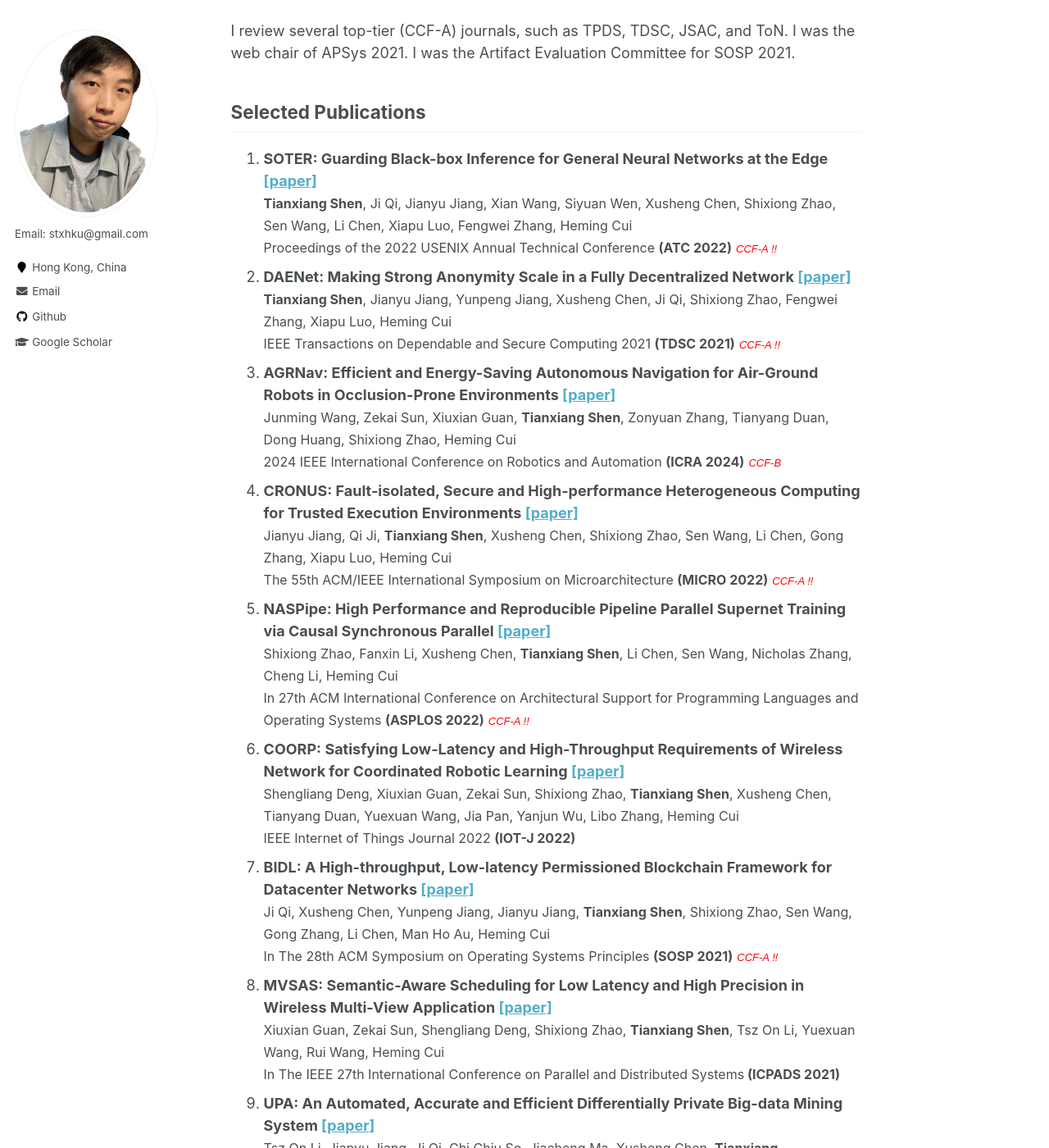
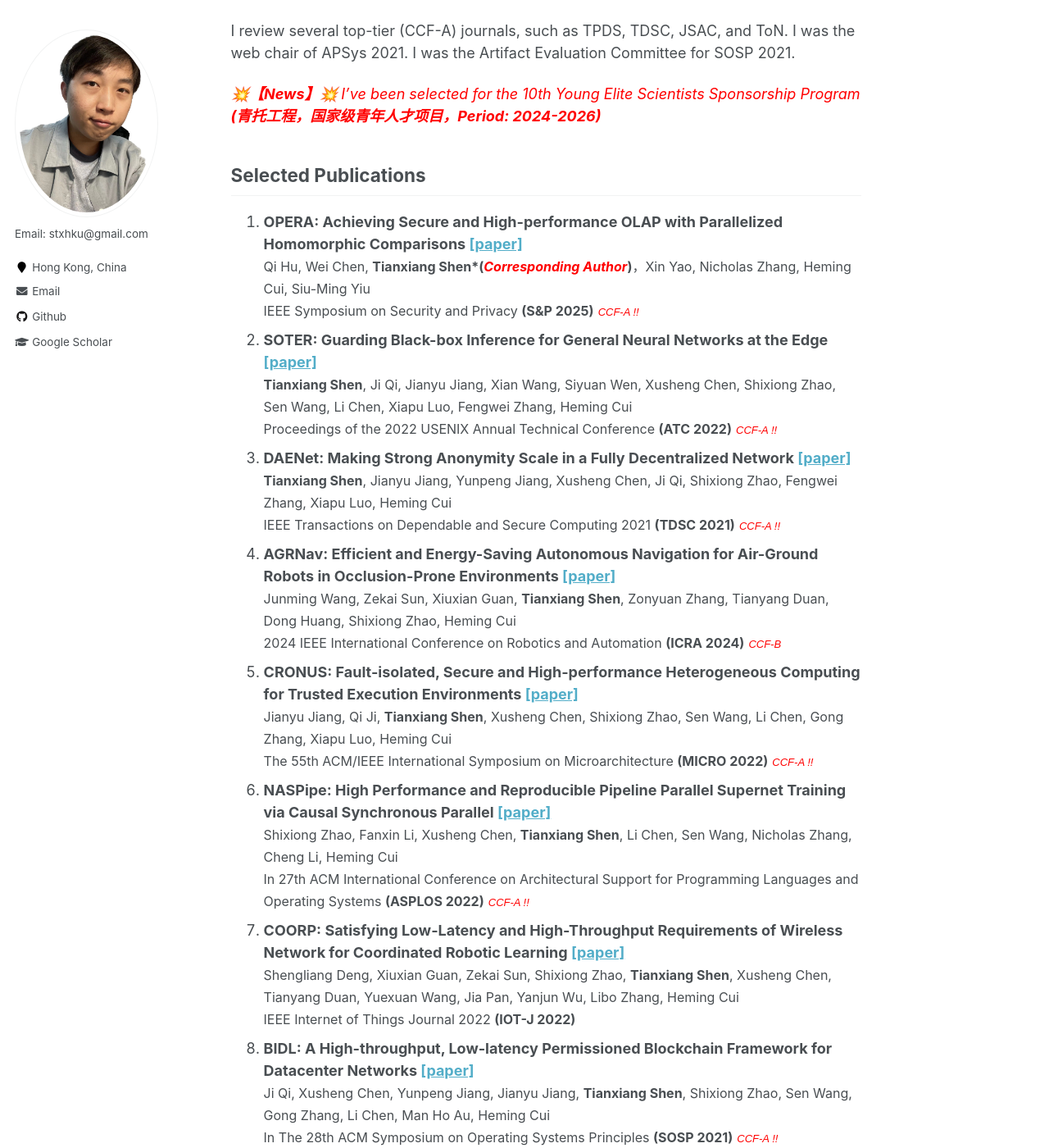
Before and after one commit to tianxiang999/tianxiang999.github.io, a Jekyll site: the page built from _pages/about.md, in a window 1280 px wide and 1400 px high, scrolled down 322 px. Shown: the whole window at 82% size. Built offline with Jekyll 4.4.1, drawn with Linux system fonts in a browser that asks for light colours; comment, search, counter and statistics services are not loaded.

Commit message:
Update about.md

```diff
--- a/_pages/about.md
+++ b/_pages/about.md
@@ -19,13 +19,10 @@ I review several top-tier (CCF-A) journals, such as TPDS, TDSC, JSAC, and ToN. I
 was the web chair of APSys 2021. I was the Artifact Evaluation
 Committee for SOSP 2021.
 
-<!-- <strong><em style="color: red;">💥【News】💥 </em></strong><em style="color:
+<strong><em style="color: red;">💥【News】💥 </em></strong><em style="color:
 red;">I've been selected for the 10th Young Elite Scientists Sponsorship Program
-</em><strong><em style="color: red;">(青托工程，国家级青年人才项目) </em></strong><em style="color:
-red;">by the China Association for Science and Technology (中国科学技术协会)</em><em style="color:
-red;">, receiving a research grant of </em><strong><em style="color:
-red;">300,000 RMB </em></strong><em style="color:
-red;">(Period: 2024-2026).</em> -->
+</em><strong><em style="color: red;">(青托工程，国家级青年人才项目，Period: 2024-2026) </em>
+
 
 
 
@@ -37,13 +34,20 @@ red;">(Period: 2024-2026).</em> -->
 Selected Publications
 -----
 
-1. <strong>SOTER: Guarding Black-box Inference for General Neural Networks at the Edge [[paper]](https://www.usenix.org/system/files/atc22-shen.pdf)</strong>
+1. <strong>OPERA: Achieving Secure and High-performance OLAP with Parallelized Homomorphic Comparisons [[paper]]()</strong>
+  <br>
+   <font size="3"> Qi Hu, Wei Chen, <strong>Tianxiang Shen*(<em style="color:
+   red;">Corresponding Author</em>)</strong>，Xin Yao,
+   Nicholas Zhang, Heming Cui, Siu-Ming Yiu<br>IEEE Symposium on Security and Privacy <strong>(S&P 2025)</strong></font><font size="2"
+   face="arial" color="red"><i>CCF-A !!</i></font>
+
+2. <strong>SOTER: Guarding Black-box Inference for General Neural Networks at the Edge [[paper]](https://www.usenix.org/system/files/atc22-shen.pdf)</strong>
   <br>
    <font size="3"><strong>Tianxiang Shen</strong>, Ji Qi, Jianyu Jiang, Xian
    Wang, Siyuan Wen, Xusheng Chen, Shixiong Zhao, Sen Wang, Li Chen, Xiapu Luo,
    Fengwei Zhang, Heming Cui<br>Proceedings of the 2022 USENIX Annual Technical Conference <strong>(ATC 2022)</strong></font><font size="2" face="arial" color="red"><i>CCF-A !!</i></font>
 
-2. <strong>DAENet: Making Strong Anonymity Scale in a Fully Decentralized Network [[paper]](https://ieeexplore.ieee.org/document/9328493)</strong>
+3. <strong>DAENet: Making Strong Anonymity Scale in a Fully Decentralized Network [[paper]](https://ieeexplore.ieee.org/document/9328493)</strong>
   <br>
    <font size="3"><strong>Tianxiang Shen</strong>, Jianyu Jiang, Yunpeng Jiang,
    Xusheng Chen, Ji Qi, Shixiong Zhao, Fengwei Zhang, Xiapu Luo, Heming
@@ -51,50 +55,43 @@ Selected Publications
    <strong>(TDSC 2021)</strong></font><font size="2" face="arial"
    color="red"><i>CCF-A !!</i></font>
 
-3. <strong>AGRNav: Efficient and Energy-Saving Autonomous Navigation for Air-Ground Robots in Occlusion-Prone Environments [[paper]](https://jmwang0117.github.io/AGRNav.pdf)</strong>
+4. <strong>AGRNav: Efficient and Energy-Saving Autonomous Navigation for Air-Ground Robots in Occlusion-Prone Environments [[paper]](https://jmwang0117.github.io/AGRNav.pdf)</strong>
   <br>
    <font size="3">Junming Wang, Zekai Sun, Xiuxian Guan, <strong>Tianxiang
    Shen</strong>, Zonyuan Zhang, Tianyang Duan, Dong Huang, Shixiong Zhao, Heming Cui<br>2024 IEEE International Conference on Robotics and Automation <strong>(ICRA 2024)</strong></font><font
    size="2" face="arial" color="red"><i>CCF-B</i></font>
 
-4. <strong>CRONUS: Fault-isolated, Secure and High-performance Heterogeneous Computing for Trusted Execution Environments [[paper]](https://i.cs.hku.hk/~heming/papers/micro22-cronus.pdf)</strong>
+5. <strong>CRONUS: Fault-isolated, Secure and High-performance Heterogeneous Computing for Trusted Execution Environments [[paper]](https://i.cs.hku.hk/~heming/papers/micro22-cronus.pdf)</strong>
   <br>
    <font size="3">Jianyu Jiang, Qi Ji, <strong>Tianxiang Shen</strong>, Xusheng Chen, Shixiong Zhao, Sen Wang, Li Chen, Gong Zhang, Xiapu Luo, Heming Cui<br>The 55th ACM/IEEE International Symposium on Microarchitecture <strong>(MICRO 2022)</strong></font><font size="2" face="arial" color="red"><i>CCF-A !!</i></font>
 
-5. <strong>NASPipe: High Performance and Reproducible Pipeline Parallel Supernet
+6. <strong>NASPipe: High Performance and Reproducible Pipeline Parallel Supernet
    Training via Causal Synchronous Parallel [[paper]](https://i.cs.hku.hk/~heming/papers/asplos22-naspipe.pdf) </strong>
   <br>
    <font size="3">Shixiong Zhao, Fanxin Li, Xusheng Chen, <strong>Tianxiang
    Shen</strong>, Li Chen, Sen Wang, Nicholas Zhang, Cheng Li, Heming
    Cui<br>In 27th ACM International Conference on Architectural Support for Programming Languages and Operating Systems <strong>(ASPLOS 2022)</strong></font><font size="2" face="arial" color="red"><i>CCF-A !!</i></font>
 
-6. <strong>COORP: Satisfying Low-Latency and High-Throughput Requirements of Wireless Network for Coordinated Robotic Learning [[paper]](https://i.cs.hku.hk/~heming/papers/iotj22-coorp.pdf)</strong>
+7. <strong>COORP: Satisfying Low-Latency and High-Throughput Requirements of Wireless Network for Coordinated Robotic Learning [[paper]](https://i.cs.hku.hk/~heming/papers/iotj22-coorp.pdf)</strong>
   <br>
    <font size="3">Shengliang Deng, Xiuxian Guan, Zekai Sun, Shixiong Zhao, <strong>Tianxiang
    Shen</strong>, Xusheng Chen, Tianyang Duan, Yuexuan Wang, Jia Pan, Yanjun Wu,
    Libo Zhang, Heming Cui<br>IEEE Internet of Things Journal 2022 <strong>(IOT-J
    2022)</strong></font>
 
-7. <strong>BIDL: A High-throughput, Low-latency Permissioned Blockchain
+8. <strong>BIDL: A High-throughput, Low-latency Permissioned Blockchain
   Framework for Datacenter Networks [[paper]](https://i.cs.hku.hk/~heming/papers/sosp21-bidl.pdf)</strong>
   <br>
    <font size="3">Ji Qi, Xusheng Chen, Yunpeng Jiang, Jianyu Jiang,
    <strong>Tianxiang Shen</strong>, Shixiong Zhao, Sen Wang, Gong Zhang, Li
    Chen, Man Ho Au, Heming Cui<br>In The 28th ACM Symposium on Operating Systems Principles <strong>(SOSP 2021)</strong></font><font size="2" face="arial" color="red"><i>CCF-A !!</i></font>
 
-8. <strong>MVSAS: Semantic-Aware Scheduling for Low Latency and High Precision in Wireless Multi-View Application [[paper]](https://ieeexplore.ieee.org/abstract/document/9763805)</strong>
-  <br>
-   <font size="3">Xiuxian Guan, Zekai Sun, Shengliang Deng, Shixiong Zhao,
-   <strong>Tianxiang Shen</strong>, Tsz On Li, Yuexuan Wang, Rui Wang, Heming
-   Cui<br>In The IEEE 27th International Conference on Parallel and Distributed
-   Systems<strong> (ICPADS 2021)</strong></font>
-
 9. <strong>UPA: An Automated, Accurate and Efficient Differentially Private Big-data Mining System [[paper]](https://i.cs.hku.hk/~heming/papers/dsn20-upa.pdf)</strong>
   <br>
    <font size="3">Tsz On Li, Jianyu Jiang, Ji Qi, Chi Chiu So, Jiacheng Ma, Xusheng Chen, <strong>Tianxiang Shen</strong>,Heming Cui, Yuexuan Wang, Peng Wangi<br>Proceedings of the 50th IEEE/IFIP International Conference on Dependable Systems and Networks <strong>(DSN 2020)</strong></font><font size="2" face="arial"
    color="red"><i>CCF-B</i></font>
 
-9. <strong>Uranus: Simple, efficient sgx programming and its applications [[paper]](https://i.cs.hku.hk/~heming/papers/asiaccs20-uranus.pdf)</strong>
+10. <strong>Uranus: Simple, efficient sgx programming and its applications [[paper]](https://i.cs.hku.hk/~heming/papers/asiaccs20-uranus.pdf)</strong>
   <br>
    <font size="3">Jianyu Jiang, Xusheng Chen, TszOn Li, Cheng Wang,
    <strong>Tianxiang Shen</strong>, Shixiong Zhao, Heming Cui, Cho-Li Wang,
```
